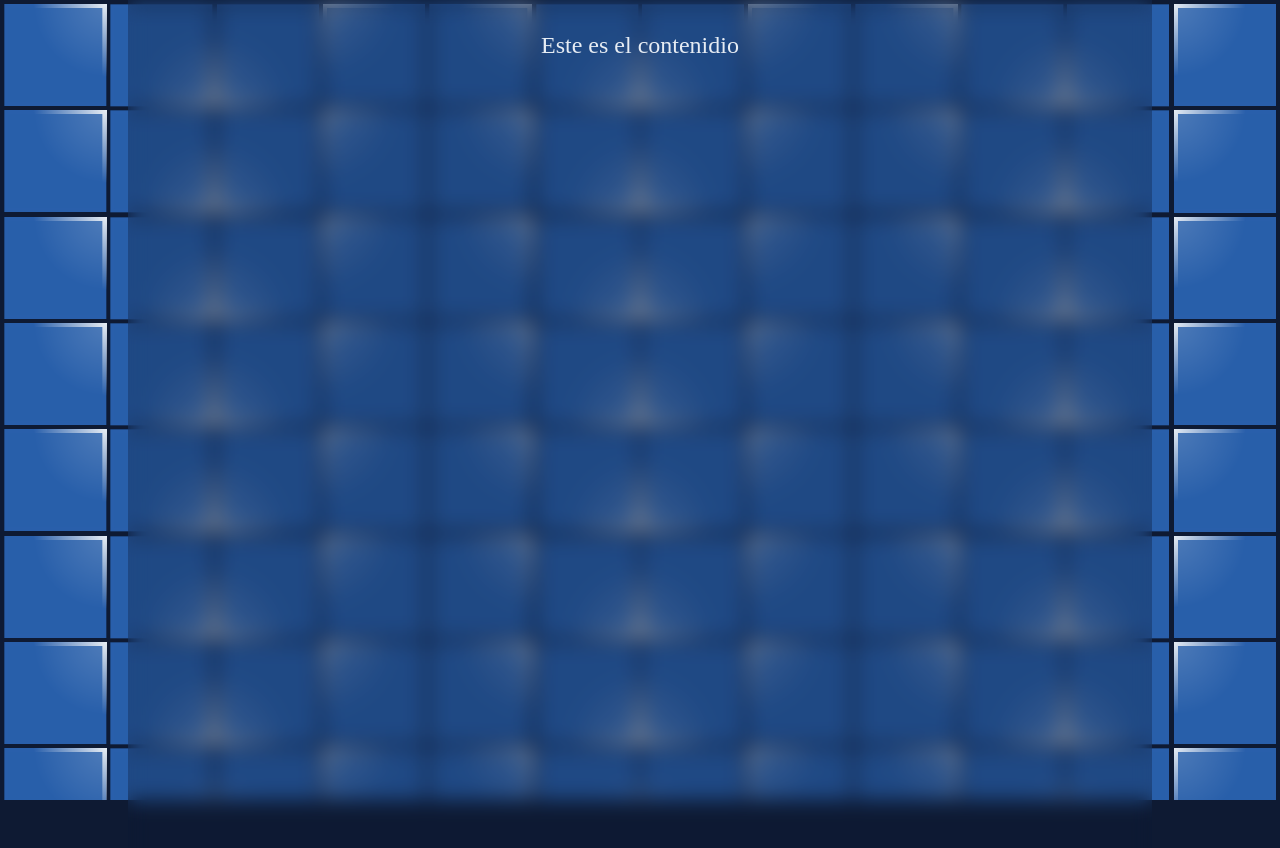
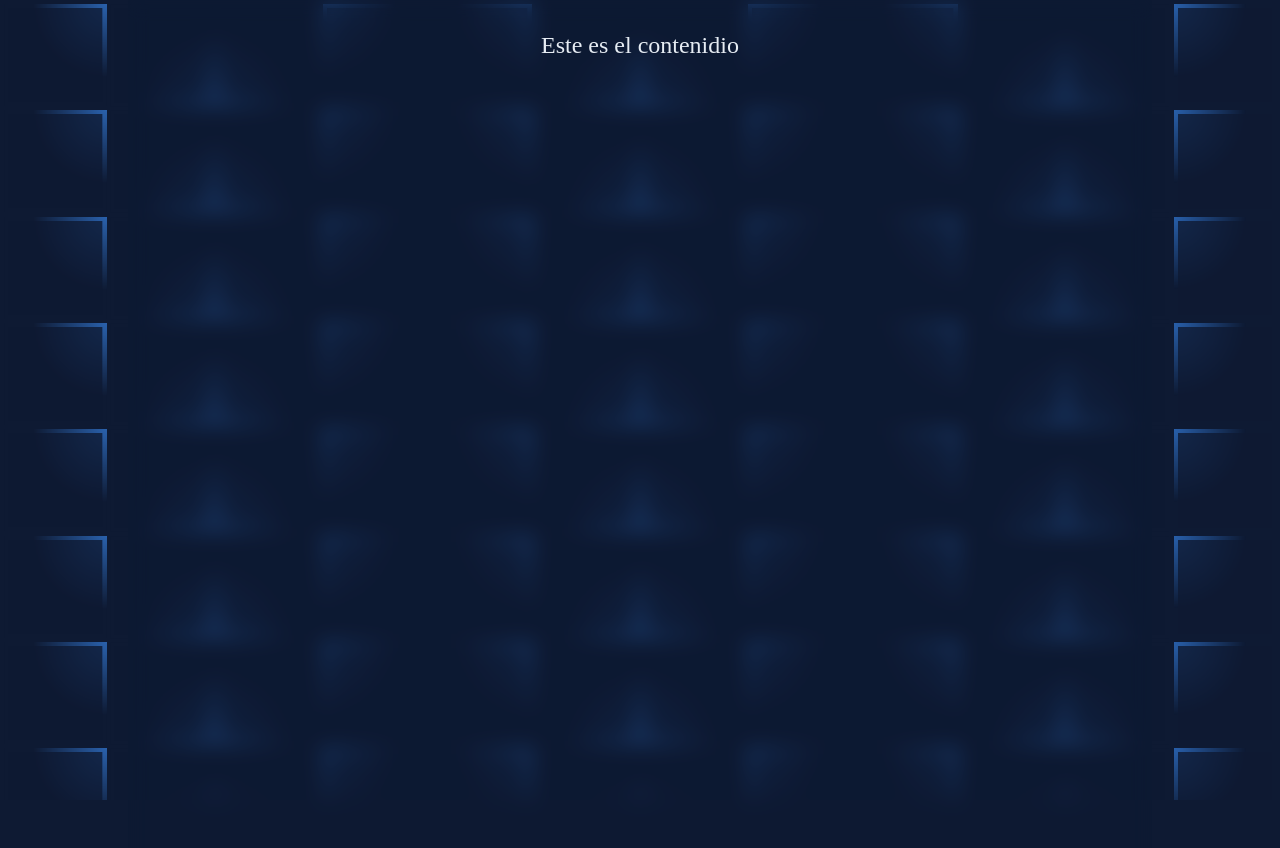
Before and after one commit to FlakoBB/stuff, a plain HTML site: page dynamic-background/index.html in a window 1280 px wide. Shown: the top 848 px of the page. Drawn offline with Linux system fonts and the light colour scheme.

Commit message:
update: color change

```diff
--- a/dynamic-background/styles.css
+++ b/dynamic-background/styles.css
@@ -6,7 +6,7 @@
 
 body {
   height: 100dvh;
-  background-color: #0E1A33;
+  background-color: #0e1a33;
   position: relative;
 }
 
@@ -29,7 +29,7 @@ body {
   min-width: 100px;
   height: auto;
   aspect-ratio: 1/1;
-  background-color: rgba(41, 95, 171, 1);
+  background-color: rgba(14, 26, 51, 1);
   overflow: hidden;
   transform: rotateZ(calc(90deg * var(--i)));
 }
@@ -37,7 +37,7 @@ body {
 .background_section::before {
   position: absolute;
   content: '';
-  background: radial-gradient(#E6ECF3, transparent, transparent);
+  background: radial-gradient(#2960AB, transparent, transparent);
   width: 200%;
   height: 200%;
   animation: animate 1s linear infinite;
@@ -46,7 +46,7 @@ body {
 .background_section::after {
   position: absolute;
   content: '';
-  background-color: rgba(41, 95, 171, .8);
+  background-color: rgba(14, 26, 51, .8);
   inset: 4px;
 }
 
@@ -71,7 +71,7 @@ body {
 main {
   max-width: 1024px;
   height: 400dvh;
-  background-color: #0E1A3350;
+  background-color: rgba(14, 26, 52, .4);
   backdrop-filter: blur(10px);
   margin: auto;
   color: #E6ECF3;
```
